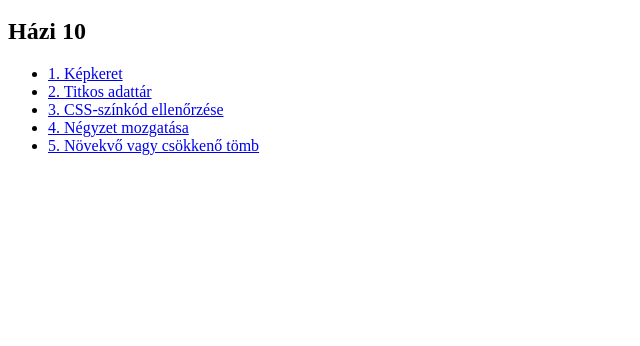
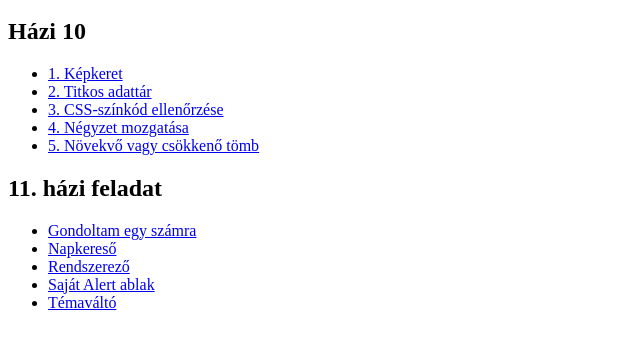
Before and after one commit to furjesrichard-dev/furjesrichard-dev.github.io, a plain HTML site: page index.html in a window 1280 px wide. Shown: the part 154-500 px from the top of the page, without its empty margins (0-640 px from the left). Drawn offline with Linux system fonts and the light colour scheme.

Commit message:
Add section for 11th homework assignments

```diff
--- a/index.html
+++ b/index.html
@@ -22,5 +22,14 @@
         <li><a href="hazi10_4.html">4. Négyzet mozgatása</a></li>
         <li><a href="hazi10_05.html">5. Növekvő vagy csökkenő tömb</a></li>
     </ul>
+<h2>11. házi feladat</h2>
+    <ul>
+        <li><a href="hazi11_1.html">Gondoltam egy számra</a></li>
+        <li><a href="hazi11_2.html">Napkereső</a></li>
+        <li><a href="hazi11_3.html">Rendszerező</a></li>
+        <li><a href="hazi11_4.html">Saját Alert ablak</a></li>
+        <li><a href="hazi11_5.html">Témaváltó</a></li>
+    </ul>
+
 </body>
 </html>
```
